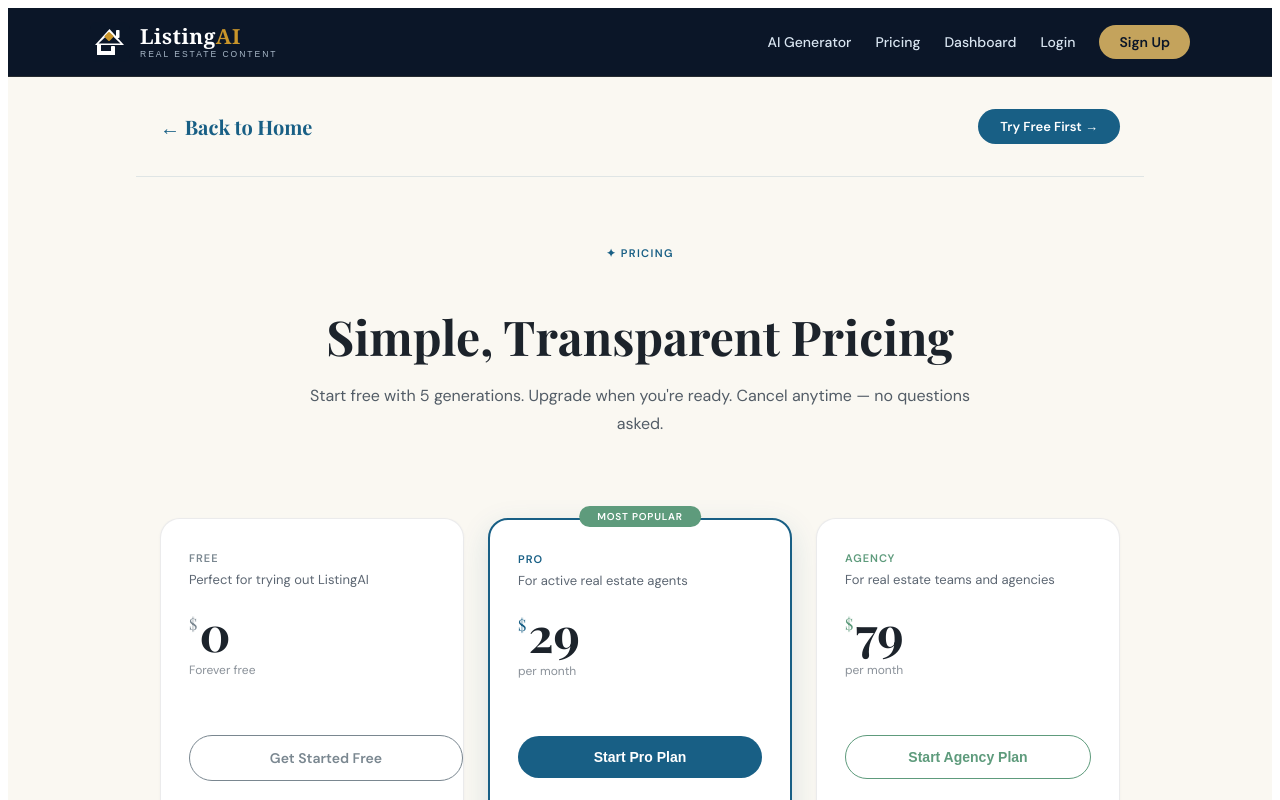
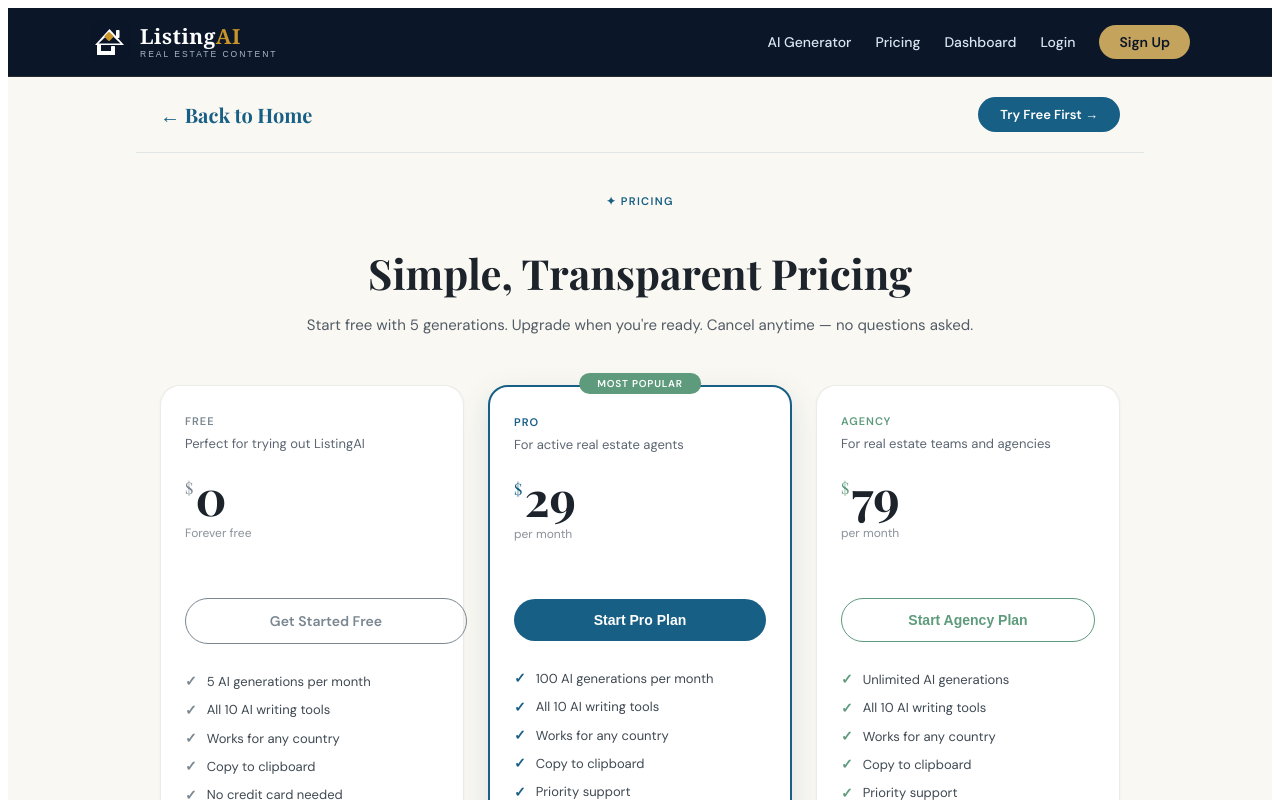
Before and after one commit to khancodewala/listingai, a Next.js app: page /pricing in a window 1280 px wide. Shown: the top 800 px of the page. Built offline with nearby package versions, Linux system fonts and the light colour scheme; no server answers.

Commit message:
Redesign pricing page to light theme and fix 3-column layout

```diff
--- a/app/pricing/page.js
+++ b/app/pricing/page.js
@@ -116,14 +116,14 @@ export default function PricingPage() {
           display: grid;
           grid-template-columns: repeat(3, 1fr);
           gap: 1.5rem;
-          margin-top: 3rem;
+          margin-top: 1.5rem;
           align-items: stretch;
         }
         .pricing-card {
           background: #FFFFFF;
           border: 1.5px solid rgba(58,64,72,0.10);
           border-radius: 20px;
-          padding: 2rem 1.75rem;
+          padding: 1.75rem 1.5rem;
           position: relative;
           display: flex;
           flex-direction: column;
@@ -195,7 +195,7 @@ export default function PricingPage() {
       {/* ── HEADER ── */}
       <div style={{
         borderBottom: "1px solid rgba(24,95,133,0.12)",
-        padding: "2rem 1.5rem",
+        padding: "1.25rem 1.5rem",
         maxWidth: "960px",
         margin: "0 auto",
         display: "flex",
@@ -222,21 +222,21 @@ export default function PricingPage() {
       </div>
 
       {/* ── HERO ── */}
-      <div style={{ textAlign: "center", padding: "4rem 1.5rem 1rem", maxWidth: "680px", margin: "0 auto" }}>
+      <div style={{ textAlign: "center", padding: "2.25rem 1.5rem 0.5rem", maxWidth: "680px", margin: "0 auto" }}>
         <div style={{
           display: "inline-block", fontSize: "11px", fontWeight: 700,
           textTransform: "uppercase", letterSpacing: "0.12em",
-          color: "#185F85", marginBottom: "1rem",
+          color: "#185F85", marginBottom: "0.75rem",
         }}>✦ Pricing</div>
         <h1 style={{
           fontFamily: "'Playfair Display', Georgia, serif",
-          fontSize: "clamp(2rem, 5vw, 3rem)",
+          fontSize: "clamp(1.9rem, 4.5vw, 2.6rem)",
           fontWeight: 700, color: "#1C232B",
-          marginBottom: "1rem", lineHeight: 1.2,
+          marginBottom: "0.75rem", lineHeight: 1.2,
         }}>
           Simple, Transparent Pricing
         </h1>
-        <p style={{ fontSize: "16px", color: "#525C66", lineHeight: 1.75 }}>
+        <p style={{ fontSize: "15px", color: "#525C66", lineHeight: 1.7 }}>
           Start free with 5 generations. Upgrade when you're ready.
           Cancel anytime — no questions asked.
         </p>
```
